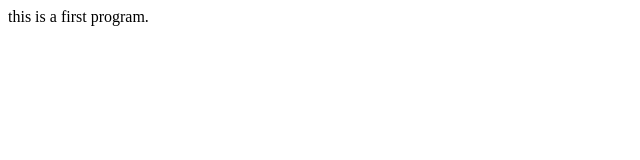
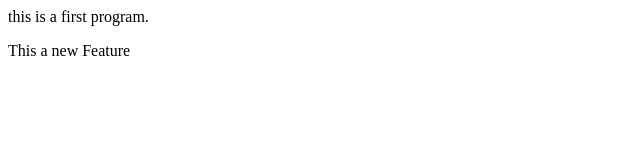
Before and after one commit to RahulManseth/localrepo, a plain HTML site: page index.html in a window 1280 px wide. Shown: the full height of the page, 0-640 px from the left. Drawn offline with Linux system fonts and the light colour scheme.

Commit message:
New Feature

```diff
--- a/index.html
+++ b/index.html
@@ -1 +1,2 @@
 <p>this is a first program.</p>
+<p>This a new Feature</p>
```
